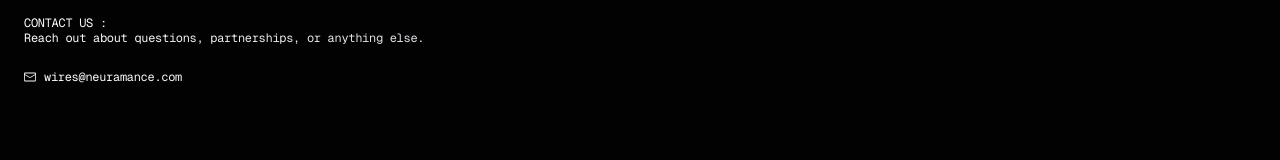
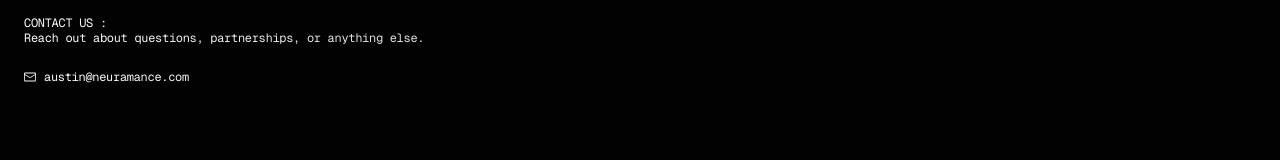
Before and after one commit to Neuramance/website, a Next.js app: page /contact in a window 1280 px wide. Shown: the part 295-455 px from the top of the page. Built offline with nearby package versions, Linux system fonts and the light colour scheme; no server answers; a web font is replaced by a local one.

Commit message:
📝 Update documentation and branding content
- Add comprehensive Vercel CLI setup guide to README
- Update contact email from wires@ to austin@neuramance.com
- Enhance product description with more comprehensive messaging
- Update company suffix from INC. to CORP. in wordmark

```diff
--- a/app/(main)/contact/page.tsx
+++ b/app/(main)/contact/page.tsx
@@ -42,7 +42,7 @@ export default function Page() {
               <div className="mt-[75px] flex items-center space-x-2">
                 <EnvelopeClosedIcon className="h-3 w-3" />
                 <span className="ss-disambiguation bg-gradient-to-r from-white to-gray-100 bg-clip-text font-mono text-xs tracking-tight text-transparent sm:text-xs sm:leading-tight xl:text-xs/none xl:leading-tight">
-                  wires@neuramance.com
+                  austin@neuramance.com
                 </span>
               </div>
             </div>
--- a/components/hero.tsx
+++ b/components/hero.tsx
@@ -60,7 +60,7 @@ export const Hero = React.memo(() => {
             <GlitchWordmark />
             <h1 className="ss-disambiguation bg-gradient-to-r from-white to-gray-400 bg-clip-text font-mono text-xs tracking-tight text-transparent sm:text-xs sm:leading-tight xl:text-xs/none xl:leading-tight">
               PRODUCT 01 : Neuramance DeepStrategy™
-              <br></br>Superintelligent Optimization of Processes, Operations, & Growth Plans.
+              <br></br>Superintelligent Optimization & Improvement of Processes, Operations, Strategic Plans, & Growth Campaigns.
             </h1>
             <div className="flex flex-col items-start">
               <div className="flex flex-col items-center">
--- a/components/ui/glitch-wordmark.tsx
+++ b/components/ui/glitch-wordmark.tsx
@@ -31,7 +31,7 @@ const GlitchWordmark = React.memo(() => {
       }}
     >
       <h1 className="ss-disambiguation bg-gradient-to-r from-white to-gray-400 bg-clip-text font-mono text-sm tracking-tight text-transparent sm:text-sm sm:leading-tight xl:text-sm/none xl:leading-tight">
-        NEURAMANCE® CYBERSYSTEMS INC.
+        NEURAMANCE® CYBERSYSTEMS CORP.
       </h1>
     </div>
   );
```
Also changed, not shown: 1 other file (tests, documents, lock files or other folders).
